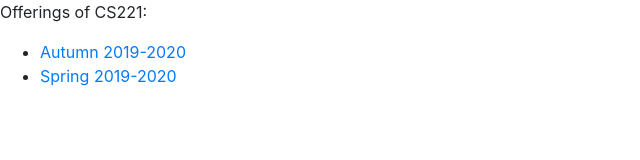
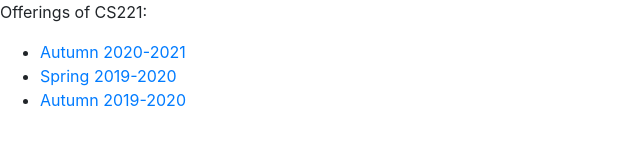
Before and after one commit to stanford-cs221/stanford-cs221.github.io, a plain HTML site: page index.html in a window 1280 px wide. Shown: the whole page, without its empty margins (0-640 px from the left). Drawn offline with nearby package versions, Linux system fonts and the light colour scheme.

Commit message:
Update index.html

```diff
--- a/index.html
+++ b/index.html
@@ -8,8 +8,9 @@
   <p>
     Offerings of CS221:
     <ul>
+      <li><a href="autumn2020">Autumn 2020-2021</a></li>
+      <li><a href="spring2020">Spring 2019-2020</a></li>
       <li><a href="autumn2019">Autumn 2019-2020</a></li>
-      <li><a href="spring2020">Spring 2019-2020</a></li>
     </ul>
   </p>
 </body>
```
